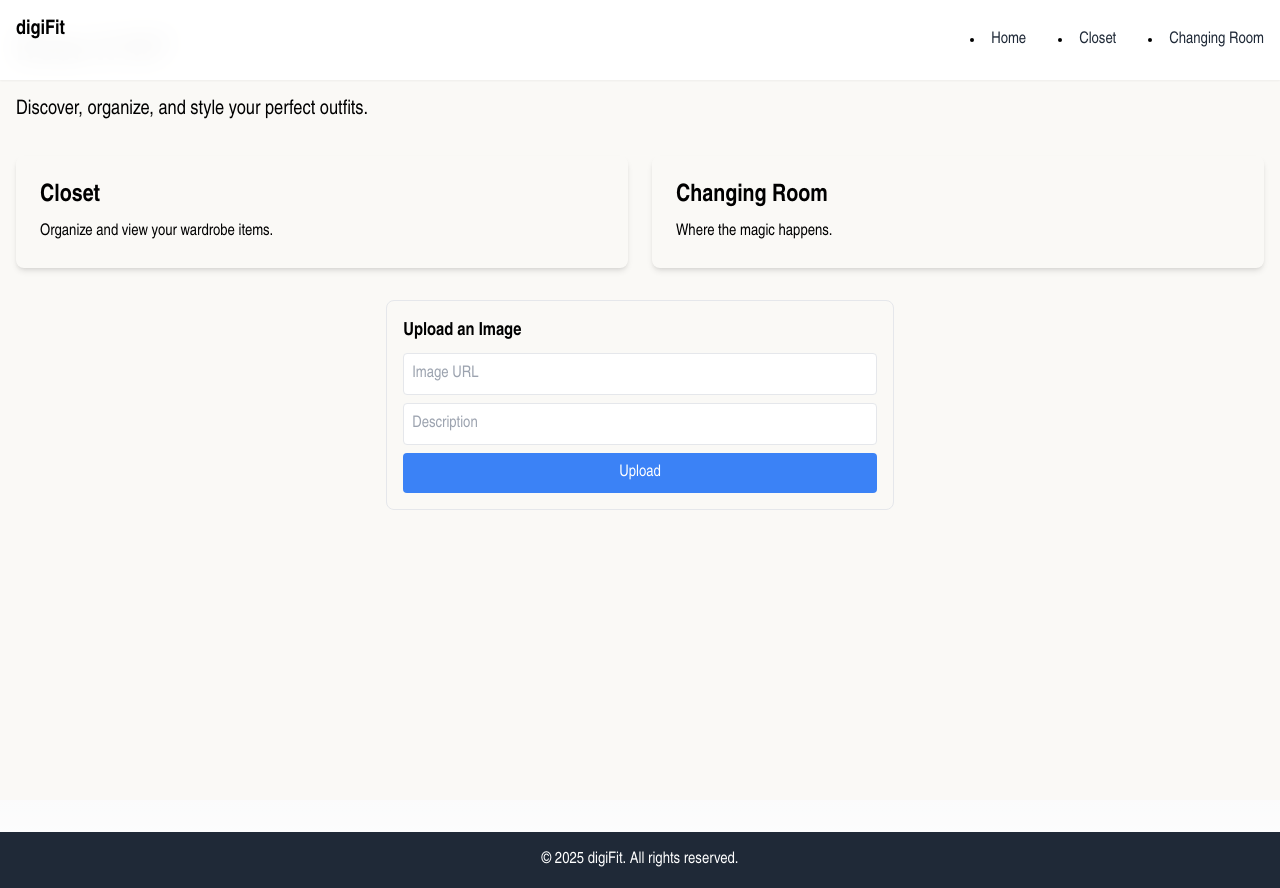
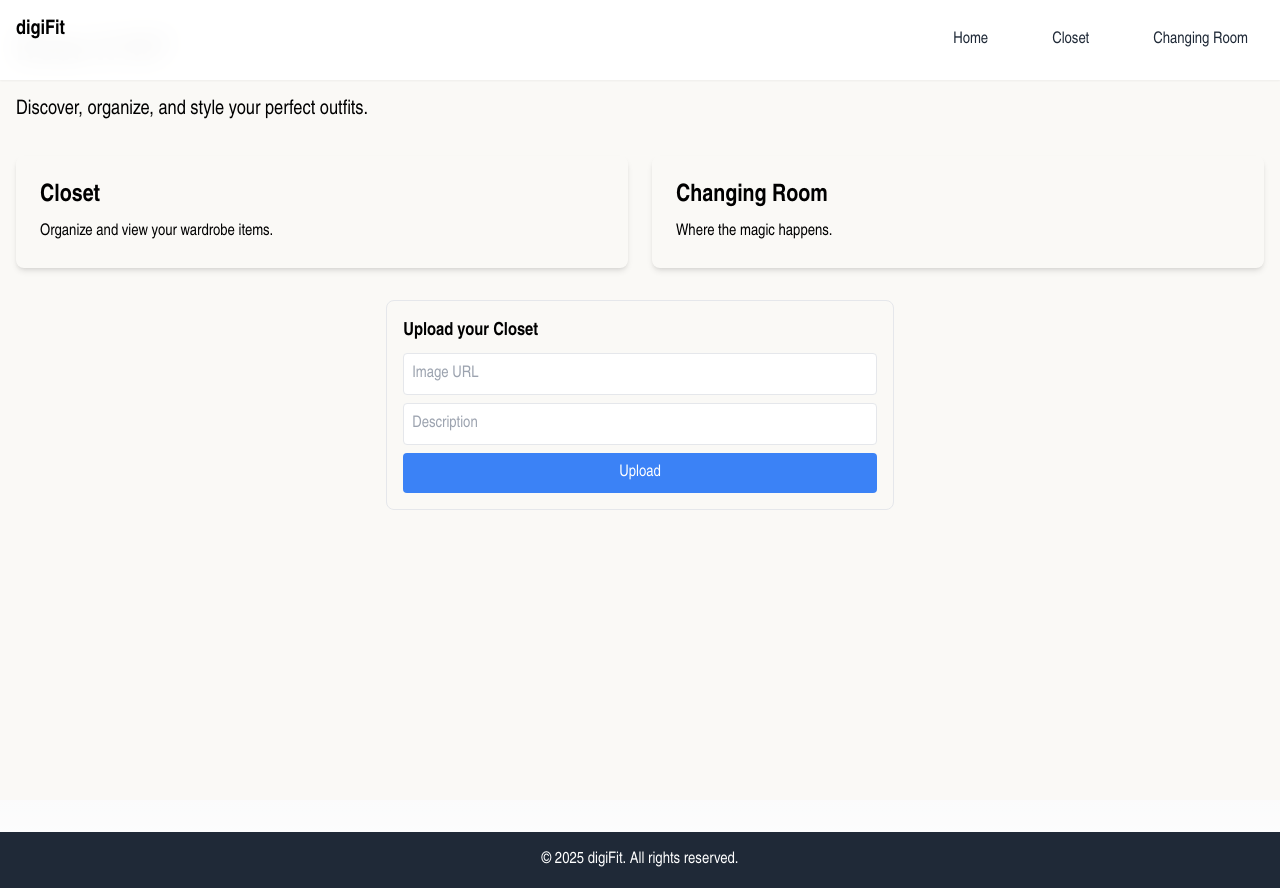
Before and after one commit to yoava7/brickhack11, a Next.js app in the folder fits/: page / in a window 1280 px wide. Built offline with nearby package versions, Linux system fonts and the light colour scheme.

Commit message:
animations, color matching, easter eggs :3

```diff
--- a/fits/src/app/components/uploadbutton.js
+++ b/fits/src/app/components/uploadbutton.js
@@ -30,7 +30,7 @@ export default function UploadButton() {
 
     return (
         <div className="p-4 border rounded-lg">
-            <h2 className="text-lg font-semibold mb-2">Upload an Image</h2>
+            <h2 className="text-lg font-semibold mb-2">Upload your Closet</h2>
             <input
                 type="text"
                 placeholder="Image URL"
--- a/fits/src/app/header.js
+++ b/fits/src/app/header.js
@@ -1,56 +1,75 @@
-"use client"
+"use client";
 
-import { useState } from "react"
-import Link from "next/link"
-import { Menu, X } from "lucide-react"
+import { useState } from "react";
+import Link from "next/link";
+import { Menu, X } from "lucide-react";
 
 export default function Header() {
-  const [isMenuOpen, setIsMenuOpen] = useState(false)
+  const [isMenuOpen, setIsMenuOpen] = useState(false);
 
   return (
     <header className="fixed top-0 left-0 right-0 z-50 bg-white/95 backdrop-blur-md shadow-sm transition-all duration-500">
       <div className="container mx-auto px-4 py-4">
         <div className="flex justify-between items-center">
+          {/* DigiFit Logo */}
           <div className="relative w-24 h-12" style={{ fontFamily: "Arial Narrow" }}>
             <Link href="/" className="text-xl font-bold">
               digiFit
             </Link>
           </div>
 
+          {/* Navigation Menu */}
           <nav
             className={`fixed md:relative top-0 right-0 h-screen md:h-auto w-full md:w-auto bg-white md:bg-transparent transform transition-transform duration-300 ease-in-out
             ${isMenuOpen ? "translate-x-0" : "translate-x-full md:translate-x-0"}
             md:flex md:items-center md:space-x-8`}
           >
+            {/* Close Button (Mobile) */}
             <button
-              className="md:hidden absolute top-6 right-6 text-gray-800"
-              onClick={() => setIsMenuOpen(false)} style={{ fontFamily: "Arial Narrow" }}
+              className="md:hidden absolute top-6 right-6 text-gray-800 hover:bg-gray-100 p-2 rounded-full transition-colors duration-300"
+              onClick={() => setIsMenuOpen(false)}
+              style={{ fontFamily: "Arial Narrow" }}
             >
+              <X className="h-6 w-6" />
             </button>
+
+            {/* Navigation Links */}
             <div className="flex flex-col md:flex-row items-center justify-center h-full md:h-auto space-y-8 md:space-y-0 md:space-x-8" style={{ fontFamily: "Arial Narrow" }}>
-              <li>
-                <Link href="/" className="text-gray-800 hover:text-primary transition-colors duration-300 font-Arial" onClick={() => setIsMenuOpen(false)} style={{ fontFamily: "Arial Narrow" }}>
+                <Link
+                  href="/"
+                  className="text-gray-800 hover:text-primary hover:bg-gray-100 px-4 py-2 rounded-md transition-colors duration-300"
+                  onClick={() => setIsMenuOpen(false)}
+                >
                   Home
                 </Link>
-              </li>
-              <li>
-                <Link href="/closet" className="text-gray-800 hover:text-primary transition-colors duration-300 font-ArialNarrow" onClick={() => setIsMenuOpen(false)} style={{ fontFamily: "Arial Narrow" }}>
+                <Link
+                  href="/closet"
+                  className="text-gray-800 hover:text-primary hover:bg-gray-100 px-4 py-2 rounded-md transition-colors duration-300"
+                  onClick={() => setIsMenuOpen(false)}
+                >
                   Closet
                 </Link>
-              </li>
-              <li>
-                <Link href="/changing-room" className="text-gray-800 hover:text-primary transition-colors duration-300 font-Arial Narrow" onClick={() => setIsMenuOpen(false)} style={{ fontFamily: "Arial Narrow" }}>
+
+                <Link
+                  href="/changing-room"
+                  className="text-gray-800 hover:text-primary hover:bg-gray-100 px-4 py-2 rounded-md transition-colors duration-300"
+                  onClick={() => setIsMenuOpen(false)}
+                >
                   Changing Room
                 </Link>
-              </li>
+
             </div>
           </nav>
 
-          <button className="md:hidden text-gray-800" onClick={() => setIsMenuOpen(true)}>
+          {/* Menu Button (Mobile) */}
+          <button
+            className="md:hidden text-gray-800 hover:bg-gray-100 p-2 rounded-full transition-colors duration-300"
+            onClick={() => setIsMenuOpen(true)}
+          >
             <Menu className="h-6 w-6" />
           </button>
         </div>
       </div>
     </header>
-  )
+  );
 }
```
